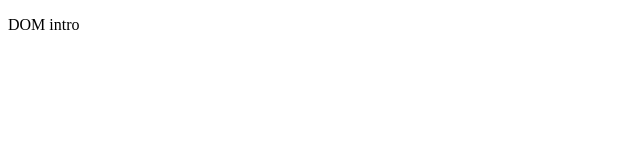
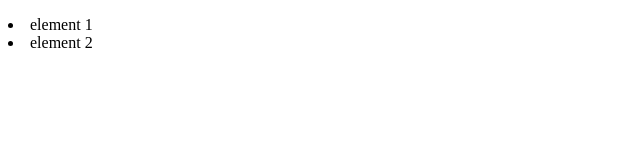
Before and after one commit to leitel98/HTML-and-CSS-notes, a plain HTML site: page Udemy notes (HTML, CSS, Javascript y Node)/DOM intro/index.html in a window 1280 px wide. Shown: the full height of the page, 0-640 px from the left. Drawn offline with Linux system fonts and the light colour scheme.

Commit message:
Dom update

```diff
--- a/Udemy notes (HTML, CSS, Javascript y Node)/DOM intro/index.html
+++ b/Udemy notes (HTML, CSS, Javascript y Node)/DOM intro/index.html
@@ -4,9 +4,9 @@
         <title>DOM intro</title>
     </head>
     <body>
-        <p>DOM intro</p>
+        <p id="text">DOM intro</p>
     </body>
     <!-- Here I will redirect the js script, it could be
-    in head also, but is better to charge HTML first -->
+        in head also, but is better to charge HTML first -->
     <script src="main.js"></script>
 </html>
--- a/Udemy notes (HTML, CSS, Javascript y Node)/DOM intro/main.js
+++ b/Udemy notes (HTML, CSS, Javascript y Node)/DOM intro/main.js
@@ -1 +1,8 @@
-console.log('Dom intro from main')
+// window.onload nos asegura que primero cargara el html
+window.onload = () => {
+    const paragraph = document.getElementById('text')
+    // inner text cambia el texto de un ID de HTML
+    paragraph.innerText = 'updated by js'
+    // inner html cambia el tipo de contenedor que uso
+    paragraph.innerHTML = '<li>element 1</li><li>element 2</li>'
+}
```
